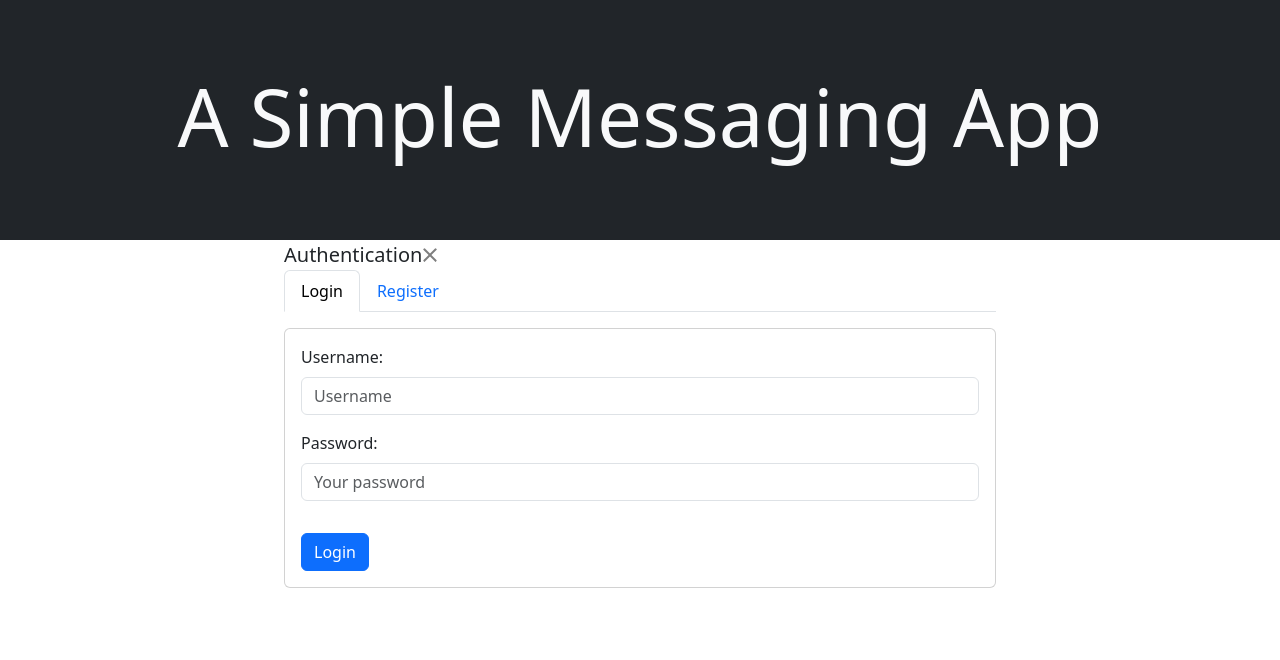
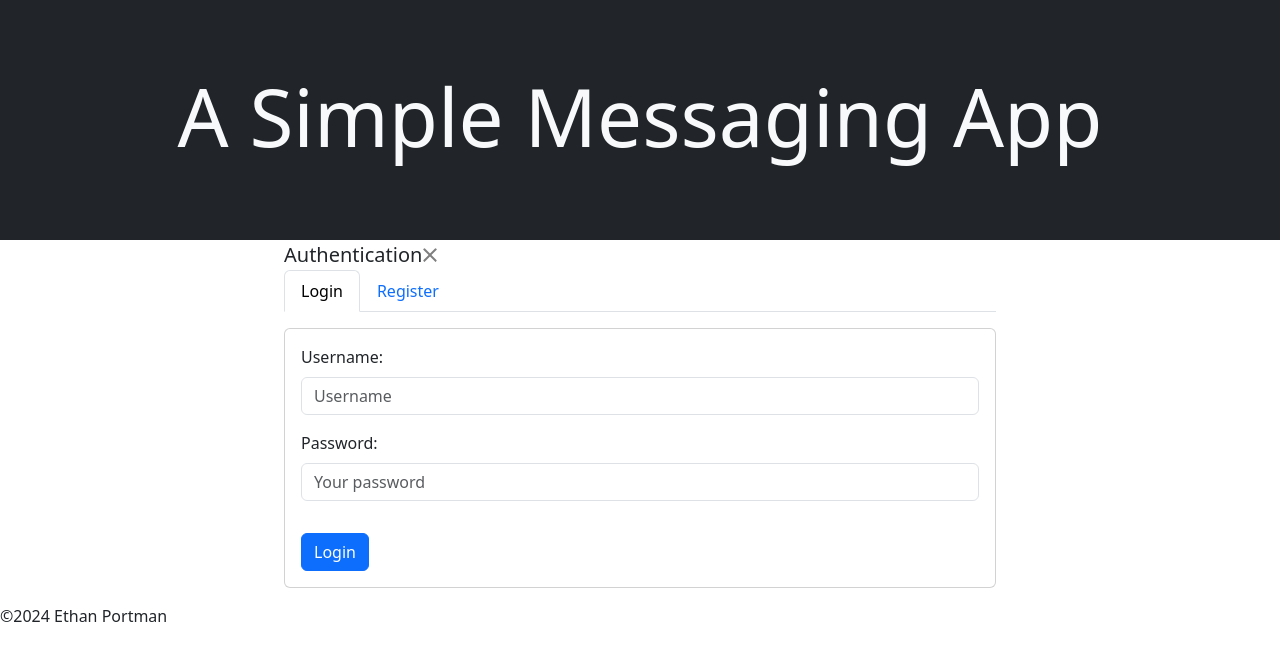
Before and after one commit to Ethan-Portman/msg-board-app, a Next.js app: page / in a window 1280 px wide. Shown: the top 660 px of the page. Built offline with nearby package versions, Linux system fonts and the light colour scheme; no server answers.

Commit message:
Moved footer to be in index

```diff
--- a/components/MessageBoard/MessageBoard.js
+++ b/components/MessageBoard/MessageBoard.js
@@ -1,4 +1,3 @@
-import Footer from "@/components/MessageBoard/Footer";
 import MessageList from "@/components/MessageBoard/MessageList";
 import NewMessageForm from "@/components/MessageBoard/NewMessageForm";
 import { useState } from "react";
@@ -21,7 +20,6 @@ const MessageBoard = ({ jsonData }) => {
         <>
             <NewMessageForm addNewMessage={addNewMessage} />
             <MessageList messages={messages} />
-            <Footer />
         </>
     )
 };
--- a/pages/index.js
+++ b/pages/index.js
@@ -2,10 +2,9 @@
 import Head from "next/head";
 import { Container, Row, Col } from 'react-bootstrap'
 import Header from "@/components/MessageBoard/Header";
-import MessageBoard from "@/components/MessageBoard/MessageBoard";
-import AuthenticationOffCanvas from "@/components/Authentication/AuthenticationOffCanvas";
 import LoginPage from '@/pages/LoginPage';
 import AuthenticatedPage from '@/pages/AuthenticatedPage';
+import Footer from "@/components/MessageBoard/Footer";
 import axios from 'axios';
 import { useEffect, useState } from "react";
 
@@ -53,6 +52,7 @@ export default function Home({ jsonData }) {
           </Col>
         </Row>
       </Container>
+      <Footer />
     </>
   );
 };
```
